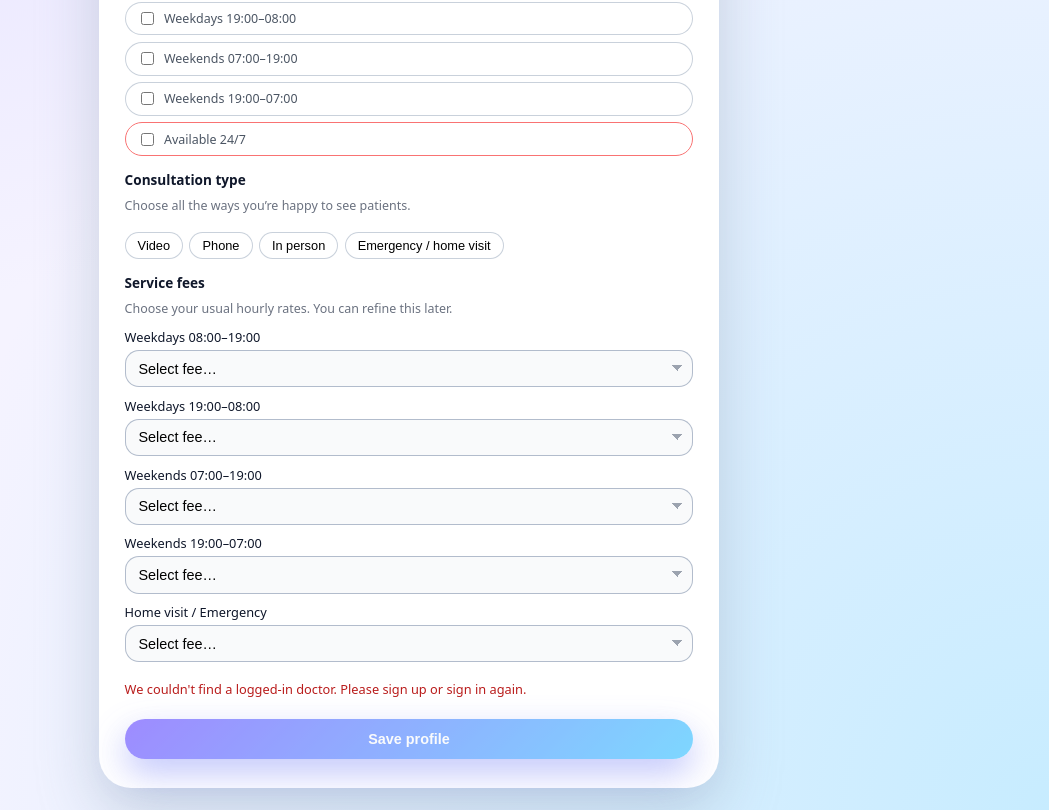
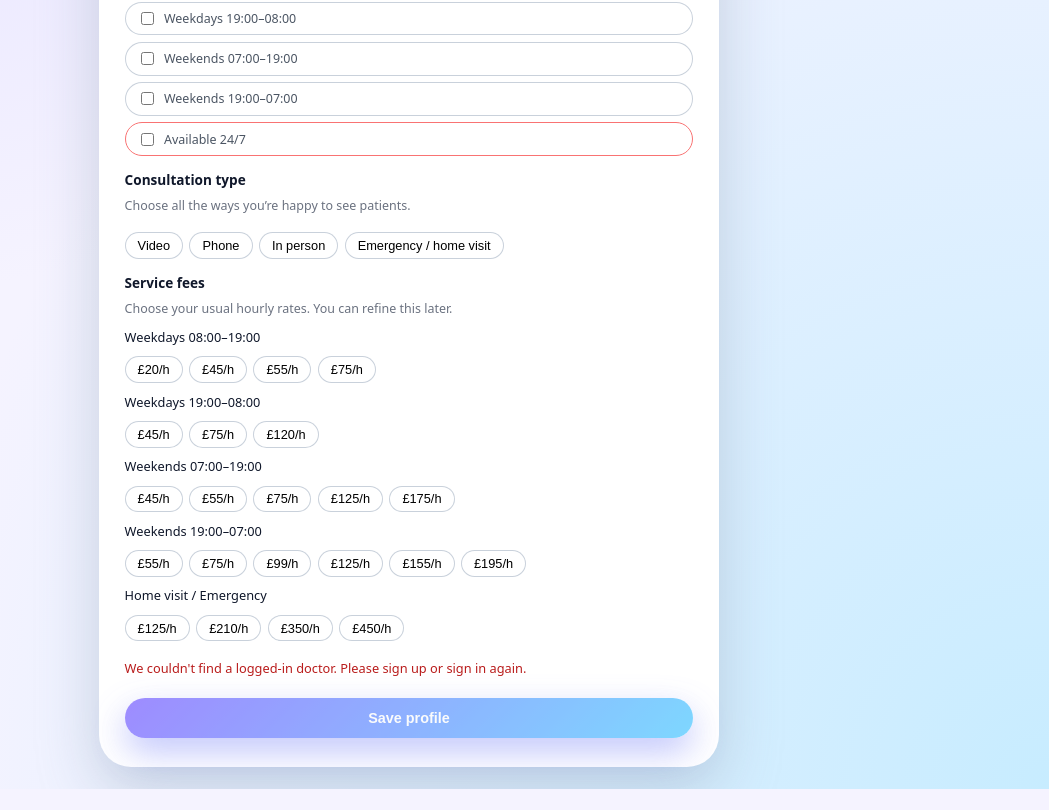
Before and after one commit to AICreditWallet/DrSam, a Next.js app: page /doctor/onboarding in a window 1280 px wide. Shown: the part 825-1635 px from the top of the page, without its empty margins (231-1280 px from the left). After the commit the page ends 1614 px from the top, so only its background shows below. Built offline with nearby package versions, Linux system fonts and the light colour scheme.

Commit message:
Switch service fee selects to pill buttons

```diff
--- a/app/doctor/onboarding/page.tsx
+++ b/app/doctor/onboarding/page.tsx
@@ -4,6 +4,8 @@ import { useEffect, useState, FormEvent } from "react";
 import Image from "next/image";
 import Link from "next/link";
 import { supabase } from "@/lib/supabase";
+
+// ===== Config =====
 
 const SPECIALTIES = [
   "General practice (GP)",
@@ -31,25 +33,31 @@ const CONSULTATION_MODES = [
 const WEEKDAY_DAY_FEES = ["£20/h", "£45/h", "£55/h", "£75/h"];
 const WEEKDAY_NIGHT_FEES = ["£45/h", "£75/h", "£120/h"];
 const WEEKEND_DAY_FEES = ["£45/h", "£55/h", "£75/h", "£125/h", "£175/h"];
-const WEEKEND_NIGHT_FEES = ["£55/h", "£75/h", "£99/h", "£125/h", "£155/h", "£195/h"];
+const WEEKEND_NIGHT_FEES = [
+  "£55/h",
+  "£75/h",
+  "£99/h",
+  "£125/h",
+  "£155/h",
+  "£195/h",
+];
 const EMERGENCY_FEES = ["£125/h", "£210/h", "£350/h", "£450/h"];
+
+// ===== Component =====
 
 export default function DoctorOnboarding() {
   const [fullName, setFullName] = useState("");
   const [gmcNumber, setGmcNumber] = useState("");
 
-  // multi-select specialties & modes
   const [selectedSpecialties, setSelectedSpecialties] = useState<string[]>([]);
   const [selectedModes, setSelectedModes] = useState<string[]>([]);
 
-  // availability blocks
-  const [weekdayDay, setWeekdayDay] = useState(false);   // 08:00–19:00
+  const [weekdayDay, setWeekdayDay] = useState(false); // 08:00–19:00
   const [weekdayNight, setWeekdayNight] = useState(false); // 19:00–08:00
-  const [weekendDay, setWeekendDay] = useState(false);   // 07:00–19:00
+  const [weekendDay, setWeekendDay] = useState(false); // 07:00–19:00
   const [weekendNight, setWeekendNight] = useState(false); // 19:00–07:00
   const [is247, setIs247] = useState(false);
 
-  // fees selected per block
   const [feeWeekdayDay, setFeeWeekdayDay] = useState("");
   const [feeWeekdayNight, setFeeWeekdayNight] = useState("");
   const [feeWeekendDay, setFeeWeekendDay] = useState("");
@@ -67,7 +75,7 @@ export default function DoctorOnboarding() {
 
   const [userId, setUserId] = useState<string | null>(null);
 
-  // load logged-in doctor
+  // Load logged-in doctor from Supabase session
   useEffect(() => {
     async function loadUser() {
       const { data, error } = await supabase.auth.getUser();
@@ -82,7 +90,13 @@ export default function DoctorOnboarding() {
     loadUser();
   }, []);
 
-  function toggleInList(value: string, list: string[], setter: (v: string[]) => void) {
+  // Helpers
+
+  function toggleInList(
+    value: string,
+    list: string[],
+    setter: (v: string[]) => void
+  ) {
     if (list.includes(value)) {
       setter(list.filter((v) => v !== value));
     } else {
@@ -113,7 +127,7 @@ export default function DoctorOnboarding() {
       return;
     }
 
-    // validation – everything required except photo
+    // Basic validation
     if (!fullName.trim()) {
       setError("Please enter your full name.");
       return;
@@ -126,21 +140,24 @@ export default function DoctorOnboarding() {
       setError("Please choose at least one specialty.");
       return;
     }
-    const anyAvailability = weekdayDay || weekdayNight || weekendDay || weekendNight || is247;
+
+    const anyAvailability =
+      weekdayDay || weekdayNight || weekendDay || weekendNight || is247;
     if (!anyAvailability) {
       setError("Please select when you’re available.");
       return;
     }
+
     if (selectedModes.length === 0) {
       setError("Please choose at least one consultation type.");
       return;
     }
+
     if (!clinicDetails.trim()) {
       setError("Please add your practice or clinic details.");
       return;
     }
 
-    // fees: require at least one fee, and for each selected time block, encourage fee selection
     const anyFee =
       feeWeekdayDay ||
       feeWeekdayNight ||
@@ -152,21 +169,28 @@ export default function DoctorOnboarding() {
       return;
     }
 
-    // Optional: warn if block selected but no fee for that block
     if (weekdayDay && !feeWeekdayDay) {
-      setError("Please choose a fee for weekdays 08:00–19:00 or untick that block.");
+      setError(
+        "Please choose a fee for weekdays 08:00–19:00 or untick that block."
+      );
       return;
     }
     if (weekdayNight && !feeWeekdayNight) {
-      setError("Please choose a fee for weekdays 19:00–08:00 or untick that block.");
+      setError(
+        "Please choose a fee for weekdays 19:00–08:00 or untick that block."
+      );
       return;
     }
     if (weekendDay && !feeWeekendDay) {
-      setError("Please choose a fee for weekends 07:00–19:00 or untick that block.");
+      setError(
+        "Please choose a fee for weekends 07:00–19:00 or untick that block."
+      );
       return;
     }
     if (weekendNight && !feeWeekendNight) {
-      setError("Please choose a fee for weekends 19:00–07:00 or untick that block.");
+      setError(
+        "Please choose a fee for weekends 19:00–07:00 or untick that block."
+      );
       return;
     }
 
@@ -175,7 +199,7 @@ export default function DoctorOnboarding() {
     try {
       let avatarUrl: string | null = null;
 
-      // 1) Upload avatar if provided
+      // Upload avatar if provided
       if (avatarFile) {
         const fileExt = avatarFile.name.split(".").pop();
         const filePath = `doctors/${userId}-${Date.now()}.${fileExt}`;
@@ -201,7 +225,7 @@ export default function DoctorOnboarding() {
         }
       }
 
-      // build structured values for saving
+      // Build availability + fees config
       const availabilityBlocks: string[] = [];
       if (weekdayDay) availabilityBlocks.push("weekday_day");
       if (weekdayNight) availabilityBlocks.push("weekday_night");
@@ -210,7 +234,6 @@ export default function DoctorOnboarding() {
       if (is247) availabilityBlocks.push("24_7");
 
       const availabilitySummary = availabilityBlocks.join(",");
-
       const consultationSummary = selectedModes.join(",");
 
       const feesConfig = {
@@ -221,7 +244,7 @@ export default function DoctorOnboarding() {
         emergency_home: feeEmergency || null,
       };
 
-      // 2) Save doctor profile in `doctors` table
+      // Save to doctors table
       const { error: upsertError } = await supabase.from("doctors").upsert(
         {
           id: userId,
@@ -345,7 +368,7 @@ export default function DoctorOnboarding() {
               />
             </label>
 
-            {/* Specialties multi-select */}
+            {/* Specialties */}
             <div className="auth-label">
               <div className="auth-label-title">Specialties</div>
               <p className="auth-label-sub">
@@ -360,7 +383,11 @@ export default function DoctorOnboarding() {
                       type="button"
                       className={`pill ${selected ? "pill-selected" : ""}`}
                       onClick={() =>
-                        toggleInList(item, selectedSpecialties, setSelectedSpecialties)
+                        toggleInList(
+                          item,
+                          selectedSpecialties,
+                          setSelectedSpecialties
+                        )
                       }
                     >
                       {item}
@@ -447,7 +474,9 @@ export default function DoctorOnboarding() {
                       key={item}
                       type="button"
                       className={`pill ${selected ? "pill-selected" : ""}`}
-                      onClick={() => toggleInList(item, selectedModes, setSelectedModes)}
+                      onClick={() =>
+                        toggleInList(item, selectedModes, setSelectedModes)
+                      }
                     >
                       {item}
                     </button>
@@ -456,7 +485,7 @@ export default function DoctorOnboarding() {
               </div>
             </div>
 
-            {/* Fees */}
+            {/* Fees as pill selectors */}
             <div className="auth-label">
               <div className="auth-label-title">Service fees</div>
               <p className="auth-label-sub">
@@ -466,82 +495,107 @@ export default function DoctorOnboarding() {
               <div className="fees-grid">
                 <div className="fees-item">
                   <div className="fees-label">Weekdays 08:00–19:00</div>
-                  <select
-                    className="auth-input auth-select"
-                    value={feeWeekdayDay}
-                    onChange={(e) => setFeeWeekdayDay(e.target.value)}
+                  <div className="pill-row">
+                    {WEEKDAY_DAY_FEES.map((f) => {
+                      const selected = feeWeekdayDay === f;
+                      return (
+                        <button
+                          key={f}
+                          type="button"
+                          className={`pill ${
+                            selected ? "pill-selected" : ""
+                          }`}
+                          onClick={() => setFeeWeekdayDay(f)}
                         >
-                    <option value="">Select fee…</option>
-                    {WEEKDAY_DAY_FEES.map((f) => (
-                      <option key={f} value={f}>
                           {f}
-                      </option>
-                    ))}
-                  </select>
+                        </button>
+                      );
+                    })}
+                  </div>
                 </div>
 
                 <div className="fees-item">
                   <div className="fees-label">Weekdays 19:00–08:00</div>
-                  <select
-                    className="auth-input auth-select"
-                    value={feeWeekdayNight}
-                    onChange={(e) => setFeeWeekdayNight(e.target.value)}
+                  <div className="pill-row">
+                    {WEEKDAY_NIGHT_FEES.map((f) => {
+                      const selected = feeWeekdayNight === f;
+                      return (
+                        <button
+                          key={f}
+                          type="button"
+                          className={`pill ${
+                            selected ? "pill-selected" : ""
+                          }`}
+                          onClick={() => setFeeWeekdayNight(f)}
                         >
-                    <option value="">Select fee…</option>
-                    {WEEKDAY_NIGHT_FEES.map((f) => (
-                      <option key={f} value={f}>
                           {f}
-                      </option>
-                    ))}
-                  </select>
+                        </button>
+                      );
+                    })}
+                  </div>
                 </div>
 
                 <div className="fees-item">
                   <div className="fees-label">Weekends 07:00–19:00</div>
-                  <select
-                    className="auth-input auth-select"
-                    value={feeWeekendDay}
-                    onChange={(e) => setFeeWeekendDay(e.target.value)}
+                  <div className="pill-row">
+                    {WEEKEND_DAY_FEES.map((f) => {
+                      const selected = feeWeekendDay === f;
+                      return (
+                        <button
+                          key={f}
+                          type="button"
+                          className={`pill ${
+                            selected ? "pill-selected" : ""
+                          }`}
+                          onClick={() => setFeeWeekendDay(f)}
                         >
-                    <option value="">Select fee…</option>
-                    {WEEKEND_DAY_FEES.map((f) => (
-                      <option key={f} value={f}>
                           {f}
-                      </option>
-                    ))}
-                  </select>
+                        </button>
+                      );
+                    })}
+                  </div>
                 </div>
 
                 <div className="fees-item">
                   <div className="fees-label">Weekends 19:00–07:00</div>
-                  <select
-                    className="auth-input auth-select"
-                    value={feeWeekendNight}
-                    onChange={(e) => setFeeWeekendNight(e.target.value)}
+                  <div className="pill-row">
+                    {WEEKEND_NIGHT_FEES.map((f) => {
+                      const selected = feeWeekendNight === f;
+                      return (
+                        <button
+                          key={f}
+                          type="button"
+                          className={`pill ${
+                            selected ? "pill-selected" : ""
+                          }`}
+                          onClick={() => setFeeWeekendNight(f)}
                         >
-                    <option value="">Select fee…</option>
-                    {WEEKEND_NIGHT_FEES.map((f) => (
-                      <option key={f} value={f}>
                           {f}
-                      </option>
-                    ))}
-                  </select>
+                        </button>
+                      );
+                    })}
+                  </div>
                 </div>
 
                 <div className="fees-item">
                   <div className="fees-label">Home visit / Emergency</div>
-                  <select
-                    className="auth-input auth-select"
-                    value={feeEmergency}
-                    onChange={(e) => setFeeEmergency(e.target.value)}
+                  <div className="pill-row">
+                    {EMERGENCY_FEES.map((f) => {
+                      const selected = feeEmergency === f;
+                      return (
+                        <button
+                          key={f}
+                          type="button"
+                          className={`pill ${
+                            selected ? "pill-selected" : ""
+                          }`}
+                          onClick={() => setFeeEmergency(f)}
                         >
-                    <option value="">Select fee…</option>
-                    {EMERGENCY_FEES.map((f) => (
-                      <option key={f} value={f}>
                           {f}
-                      </option>
-                    ))}
-                  </select>
+                        </button>
+                      );
+                    })}
+                  </div>
                 </div>
               </div>
             </div>
```
Lines whose indentation alone changed are shown as unchanged.
